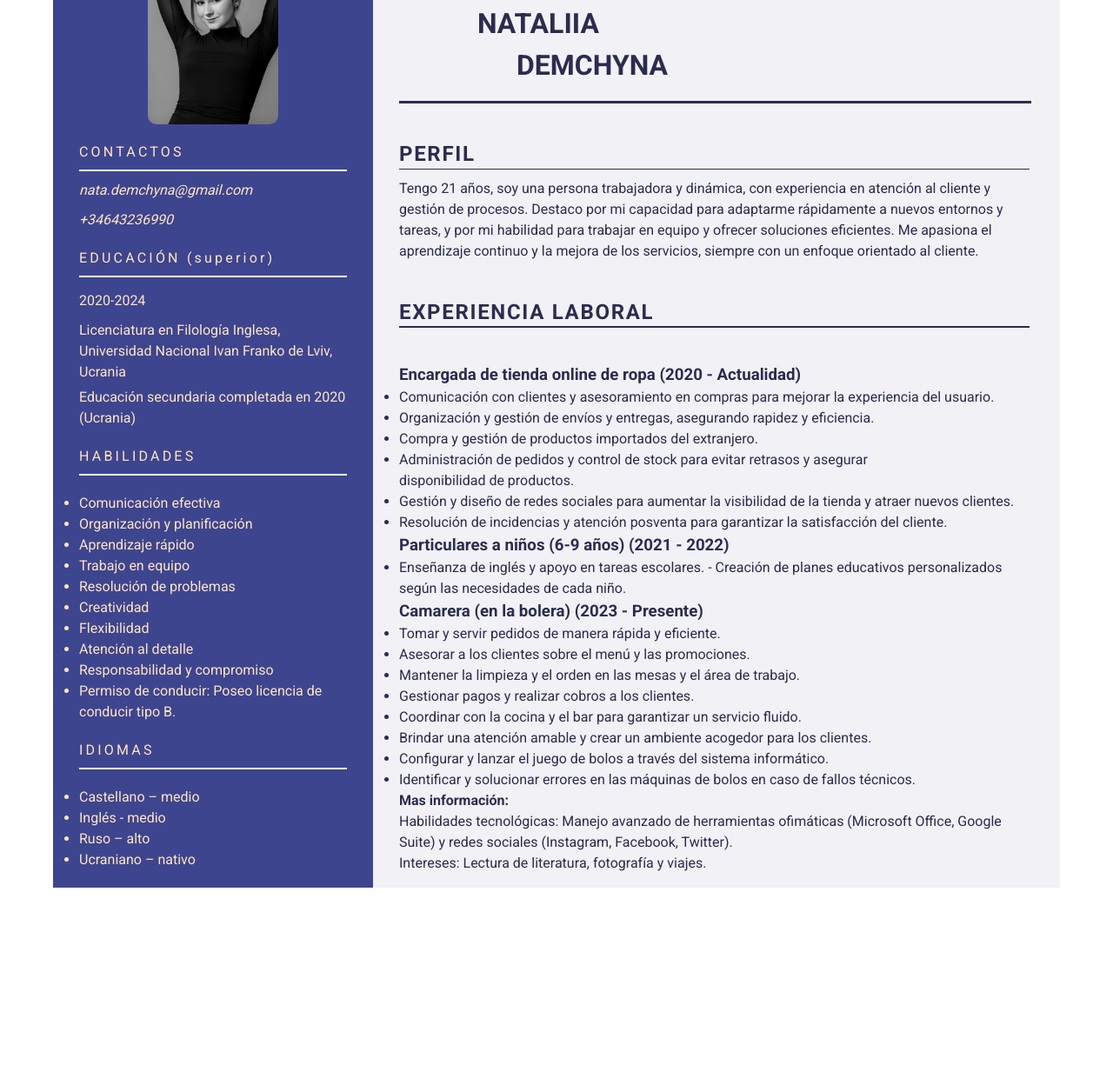
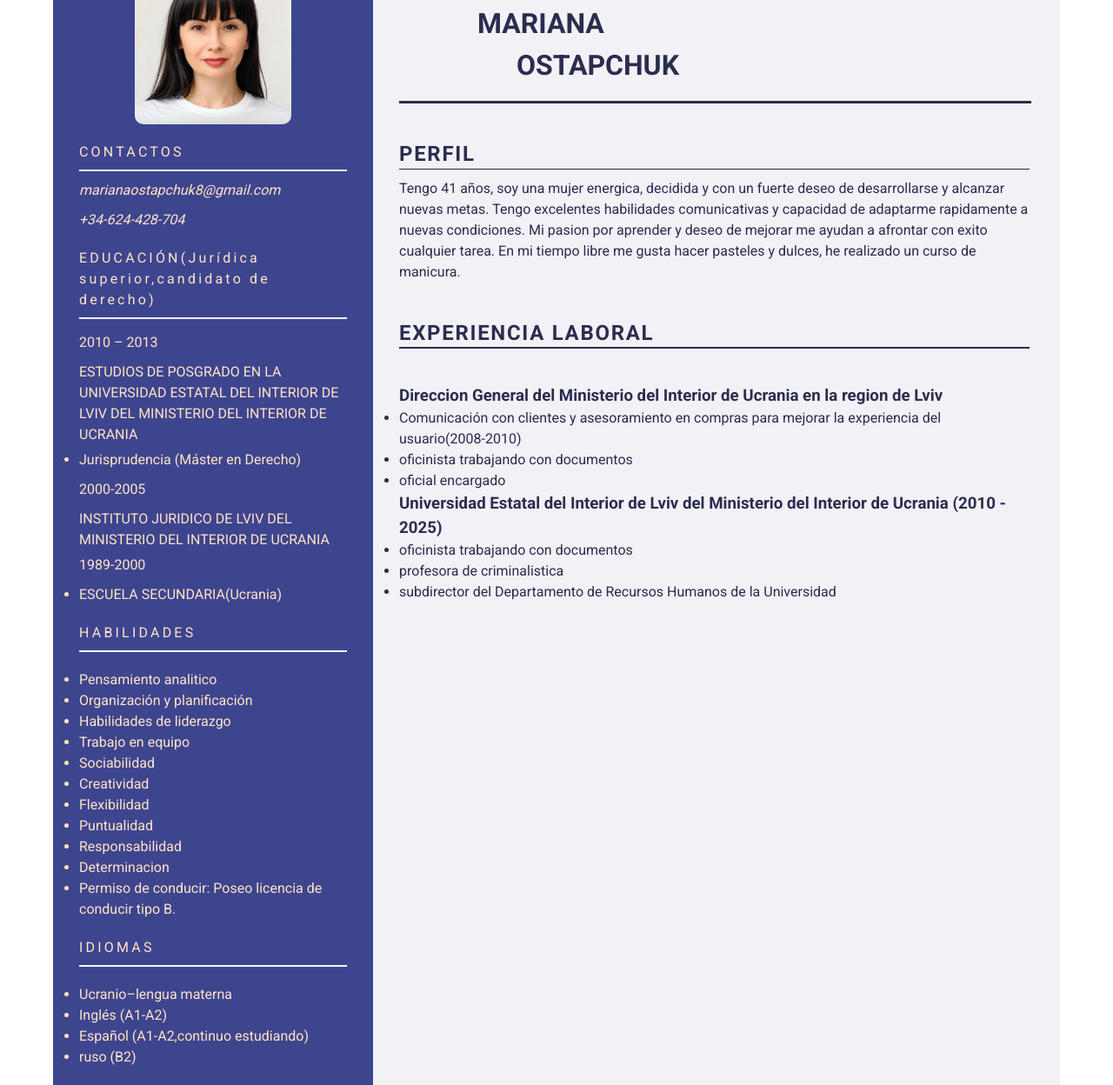
Before and after one commit to TarasDemkovych/resumeMariana, a plain HTML site: page index.html in a window 1280 px wide. Shown: the part 77-1325 px from the top of the page at 87% size. Before the commit the page ends 1098 px from the top, so only its background shows below. Drawn offline with nearby package versions, Linux system fonts and the light colour scheme.

Commit message:
resMariana

```diff
--- a/css/styles.css
+++ b/css/styles.css
@@ -122,7 +122,7 @@ letter-spacing: 0.2em;
   padding-bottom: 10px;
 }
 
-.school {
+.school {list-style: outside;
   padding-bottom: 20px;
 }
 
--- a/index.html
+++ b/index.html
@@ -21,74 +21,81 @@
       <div class="column-mini">
         <img
           class="foto"
-          src="images/Nata.jpeg"
+          src="images/Mariana.jpeg"
           alt="fotoNata"
-          width="150px"
+          width="180px"
           height="200px"
         />
         <p class="text-contact">CONTACTOS</p>
         <address class="contactu">
           <ul class="con-list">
             <li class="con-item">
-              <a class="add" href="nata.demchyna@gmail.com"
-                >nata.demchyna@gmail.com</a
+              <a class="add" href="marianaostapchuk8@gmail.com"
+                >marianaostapchuk8@gmail.com</a
               >
             </li>
             <li class="con-item">
-              <a class="add" href="tel:+34643236990">+34643236990</a>
+              <a class="add" href="tel:+34624428704">+34-624-428-704</a>
             </li>
           </ul>
         </address>
         <ul class="list-education">
-          <li class="text-education">EDUCACIÓN (superior)</li>
-          <li class="text-years-last">2020-2024</li>
+          <li class="text-education">
+            EDUCACIÓN(Jurídica superior,candidato de derecho)
+          </li>
+          <li class="text-years-last">2010 – 2013</li>
           <li class="text-educational-institutions">
-            Licenciatura en Filología Inglesa, Universidad Nacional Ivan Franko
-            de Lviv, Ucrania
+            ESTUDIOS DE POSGRADO EN LA UNIVERSIDAD ESTATAL DEL INTERIOR DE LVIV
+            DEL MINISTERIO DEL INTERIOR DE UCRANIA
+          </li>
+          <li class="jurisprudencia">Jurisprudencia (Máster en Derecho)</li>
+          <li class="text-years-medium">2000-2005</li>
+          <li class="text-educational-institutions">
+            INSTITUTO JURIDICO DE LVIV DEL MINISTERIO DEL INTERIOR DE UCRANIA
           </li>
 
-          <!-- <li class="text-years-school"></li> -->
-          <li class="school">Educación secundaria completada en 2020 (Ucrania)</li>
+          <li class="text-years-school">1989-2000</li>
+          <li class="school">ESCUELA SECUNDARIA(Ucrania)</li>
         </ul>
 
         <ul class="list-habilidades">
           <p class="habilidades">HABILIDADES</p>
-          <li class="punt">Comunicación efectiva</li>
+          <li class="punt">Pensamiento analitico</li>
           <li>Organización y planificación</li>
-          <li>Aprendizaje rápido</li>
+          <li>Habilidades de liderazgo</li>
           <li>Trabajo en equipo</li>
-          <li>Resolución de problemas</li>
+          <li>Sociabilidad</li>
           <li>Creatividad</li>
           <li>Flexibilidad</li>
-          <li>Atención al detalle</li>
-          <li>Responsabilidad y compromiso</li>
+          <li>Puntualidad</li>
+          <li>Responsabilidad</li>
+          <li>Determinacion</li>
           <li>Permiso de conducir: Poseo licencia de conducir tipo B.</li>
         </ul>
         <ul class="languages">
           <p class="idiomas">IDIOMAS</p>
-          <li class="ua">Castellano – medio</li>
-          <li>Inglés - medio</li>
-          <li>Ruso – alto</li>
-          <li>Ucraniano – nativo</li>
+          <li class="ua">Ucranio–lengua materna</li>
+          <li>Inglés (A1-А2)</li>
+          <li>Español (А1-А2,continuo estudiando)</li>
+          <li>ruso (B2)</li>
         </ul>
       </div>
       <div class="column-big">
         <h1 class="title-name">
-          <span style="display: block; margin-left: 120px">NATALIIA</span>
+          <span style="display: block; margin-left: 120px">MARIANA</span>
           <span class="surname" style="display: block; margin-left: 165px"
-            >DEMCHYNA</span
+            >OSTAPCHUK</span
           >
         </h1>
         <div class="container-text">
           <h2 class="perfil">PERFIL</h2>
           <p class="text">
-                Tengo 21 años, soy una persona trabajadora y dinámica, con experiencia en atención
-            al cliente y gestión de procesos. Destaco por mi capacidad para
-            adaptarme rápidamente a nuevos entornos y tareas, y por mi habilidad
-            para trabajar en equipo y ofrecer soluciones eficientes. Me apasiona
-            el aprendizaje continuo y la mejora de los servicios, siempre con un
-            enfoque orientado al cliente.
-
+            Tengo 41 años, soy una mujer energica, decidida y con un fuerte
+            deseo de desarrollarse y alcanzar nuevas metas. Tengo excelentes
+            habilidades comunicativas y capacidad de adaptarme rapidamente a
+            nuevas condiciones. Mi pasion por aprender y deseo de mejorar me
+            ayudan a afrontar con exito cualquier tarea. En mi tiempo libre me
+            gusta hacer pasteles y dulces, he realizado un curso de manicura.
           </p>
         </div>
         <div class="container-text">
@@ -96,45 +103,35 @@
         </div>
         <div class="container-text">
           <ul class="list-work">
-            <h3>Encargada de tienda online de ropa (2020 - Actualidad)</h3>
-            <li class="item-work">Comunicación con clientes y asesoramiento en compras para
-              mejorar la experiencia del usuario.</li>
-              <li>Organización y gestión de
-              envíos y entregas, asegurando rapidez y eficiencia.</li>
-               <li>Compra y gestión de productos importados del extranjero.</li>
+            <h3>
+              Direccion General del Ministerio del Interior de Ucrania en la
+              region de Lviv
+            </h3>
+            <li class="item-work">
+              Comunicación con clientes y asesoramiento en compras para mejorar
+              la experiencia del usuario(2008-2010)
+            </li>
+            <li>
+              oficinista trabajando con documentos
 
-               <li> Administración de pedidos y control de stock para evitar retrasos y asegurar</li>
-              disponibilidad de productos.
-               <li> Gestión y diseño de redes sociales para aumentar la visibilidad de la tienda y atraer nuevos
-              clientes.</li>
-                <li>Resolución de incidencias y atención posventa para garantizar la satisfacción del cliente.</li>
+            </li>
+            <li>oficial encargado</li>
 
-            <h3>Particulares a niños (6-9 años) (2021 - 2022)</h3>
+            <h3>Universidad Estatal del Interior de Lviv del Ministerio del Interior de Ucrania (2010 - 2025)</h3>
             <li class="item-work">
-               Enseñanza de inglés y apoyo en tareas escolares. - Creación de
-              planes educativos personalizados según las necesidades de cada
-              niño.
+              oficinista trabajando con documentos
+
             </li>
-            <h3>Camarera (en la bolera) (2023 - Presente)</h3>
-            <li class="item-work">Tomar y servir pedidos de manera rápida y eficiente.</li>
-              <li>Asesorar a los clientes sobre el menú y las promociones.</li>
-               <li>Mantener la limpieza y el orden en las mesas y el área de trabajo.</li>
+            <li>profesora de criminalistica</li>
 
-               <li>  Gestionar pagos y realizar cobros a los clientes.
-               <li> Coordinar con la cocina y el bar para garantizar un servicio fluido.</li>
-                <li>Brindar una atención amable y crear un ambiente acogedor para los clientes.</li>
-          <li>Configurar y lanzar el juego de bolos a través del sistema informático.</li>
-          <li>Identificar y solucionar errores en las máquinas de bolos en caso de fallos técnicos.</li>
-              </ul>
-              <h4>Mas información:</h4>
-              <p>Habilidades tecnológicas: Manejo
-                avanzado de herramientas ofimáticas (Microsoft Office, Google Suite)
-                y redes sociales (Instagram, Facebook, Twitter).</p>
-                 <p>Intereses: Lectura
-                de literaturа, fotografía y viajes.</p>
+            <li>
+              subdirector del Departamento de Recursos Humanos de la Universidad
+            </li>
+          </ul>
+
+
         </div>
       </div>
     </div>
-
   </body>
 </html>
```
Also changed, not shown: images/Mariana.jpeg (added), images/Nata.jpeg (deleted), images/photo_2025-03-17_13-08-39.jpg (deleted).
